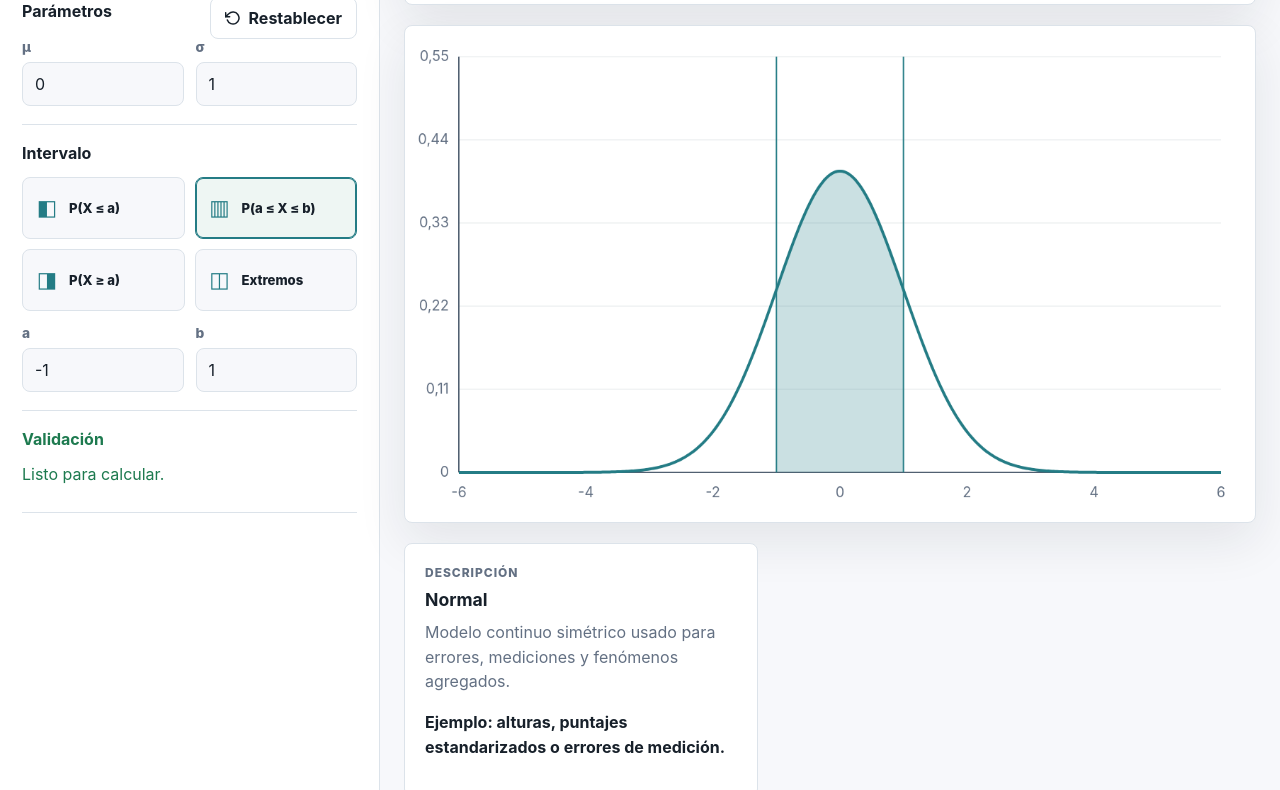
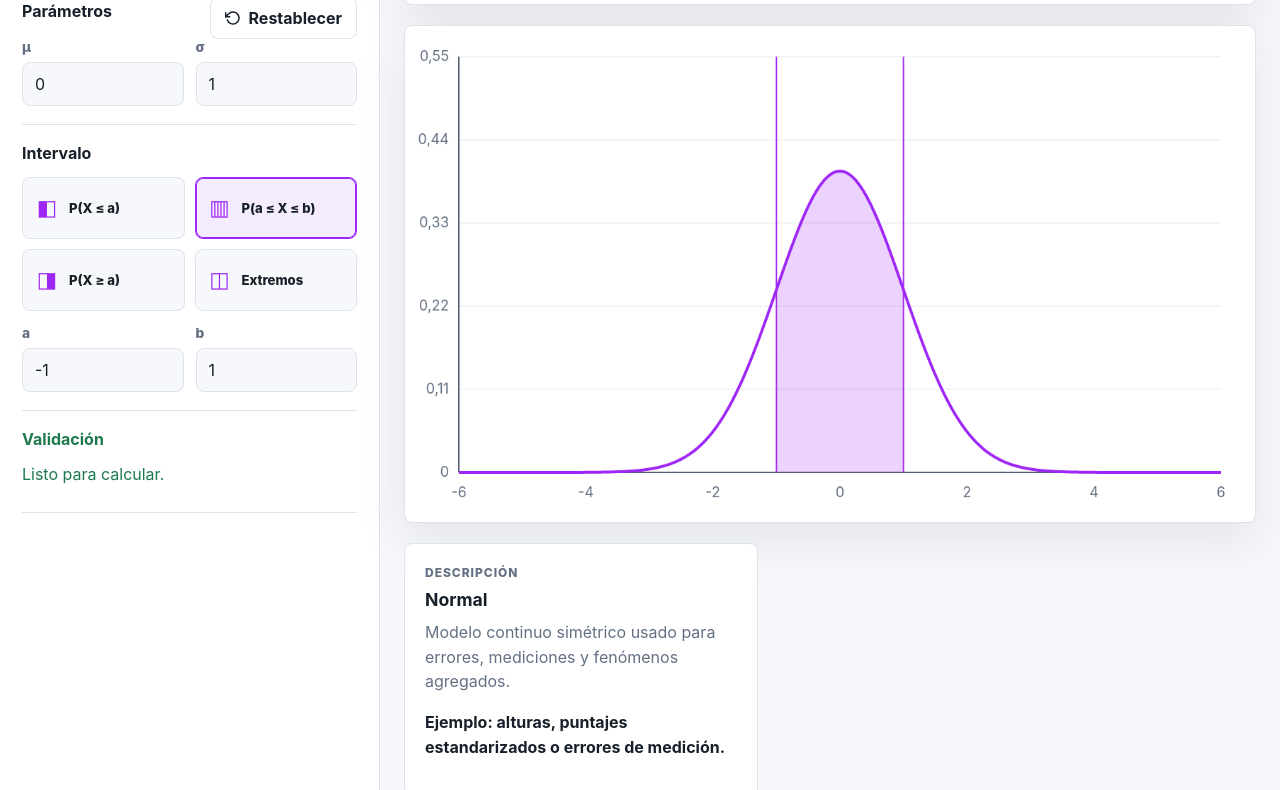
Before and after one commit to AugustoOM/Distribuciones-de-Probabilidad, a website built with Vite: page index.html in a window 1280 px wide. Shown: the part 238-1028 px from the top of the page. Built offline with nearby package versions, Linux system fonts and the light colour scheme.

Commit message:
Se cambia la paleta de colores

```diff
--- a/src/style.css
+++ b/src/style.css
@@ -4,15 +4,15 @@
     Inter, ui-sans-serif, system-ui, -apple-system, BlinkMacSystemFont, "Segoe UI", sans-serif;
   --bg: #f7f8fb;
   --surface: #ffffff;
-  --surface-alt: #eef6f3;
+  --surface-alt: #f5ecff;
   --text: #17202a;
   --text-muted: #637083;
   --border: #dce3ea;
-  --accent: #247c85;
-  --accent-strong: #155b63;
-  --accent-soft: rgba(36, 124, 133, 0.24);
+  --accent: #9f27f5;
+  --accent-strong: #7312bd;
+  --accent-soft: rgba(159, 39, 245, 0.2);
   --blue: #3867d6;
-  --violet: #7d5cc6;
+  --violet: #9f27f5;
   --warning: #b65c35;
   --success: #1d7a4f;
   --bar-muted: #c8d6e0;
@@ -23,17 +23,17 @@
 
 :root.dark {
   color-scheme: dark;
-  --bg: #11151b;
-  --surface: #181e26;
-  --surface-alt: #182821;
+  --bg: #221f22;
+  --surface: #2d2a2e;
+  --surface-alt: #403e41;
   --text: #eef3f7;
   --text-muted: #a4b0be;
-  --border: #2c3643;
-  --accent: #4fc3bd;
-  --accent-strong: #8be0dc;
-  --accent-soft: rgba(79, 195, 189, 0.25);
+  --border: #4b474d;
+  --accent: #9f27f5;
+  --accent-strong: #d8a8ff;
+  --accent-soft: rgba(159, 39, 245, 0.26);
   --blue: #82a7ff;
-  --violet: #b79bef;
+  --violet: #9f27f5;
   --warning: #ef9b6d;
   --success: #61d79b;
   --bar-muted: #344556;
```
Also changed, not shown: dist/assets/index-Br_RYgXf.js (renamed from dist/assets/index-BwWR_j7g.js), dist/assets/index-CR3bGsdr.css (added), dist/assets/index-DBbcvf8G.css (deleted), dist/index.html.
